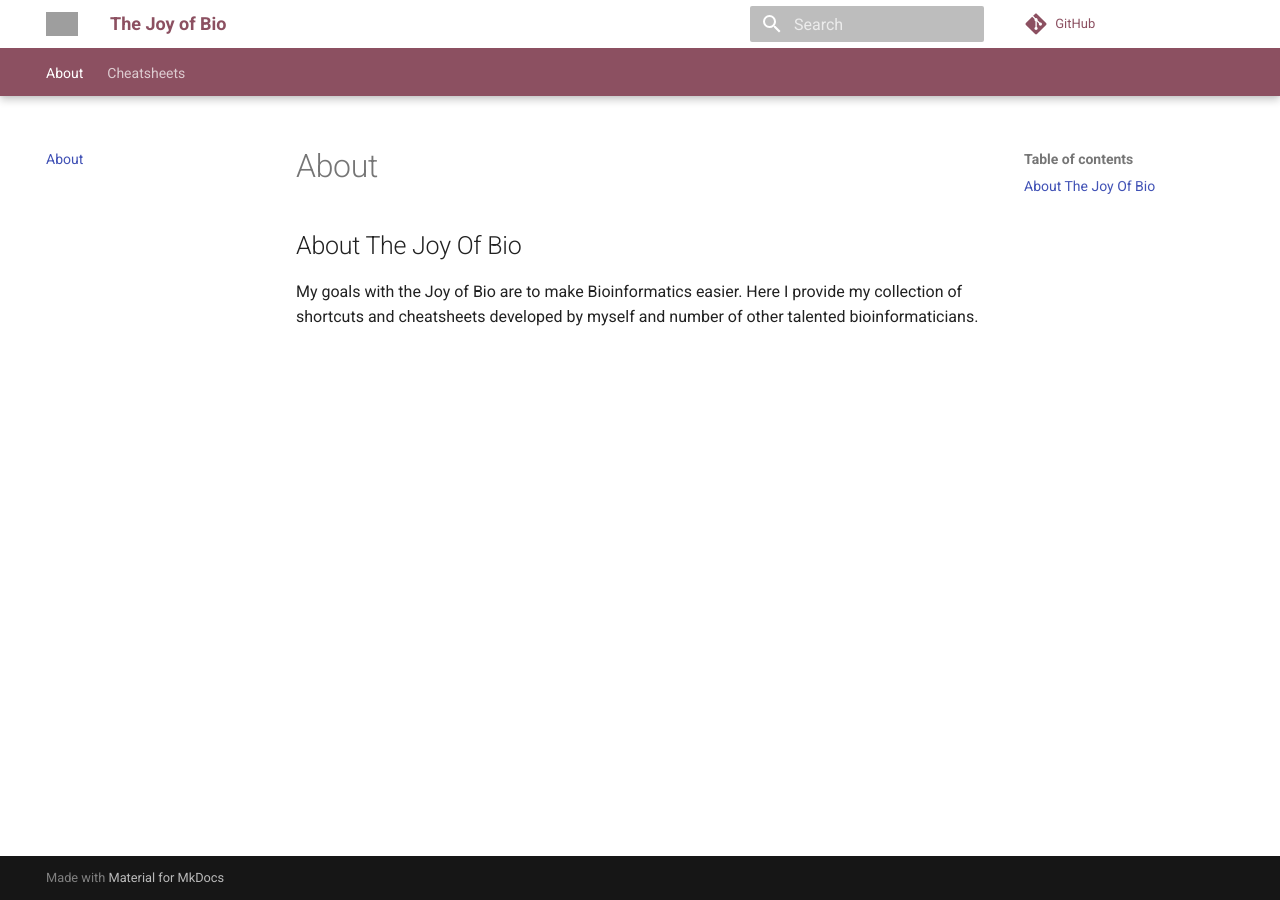
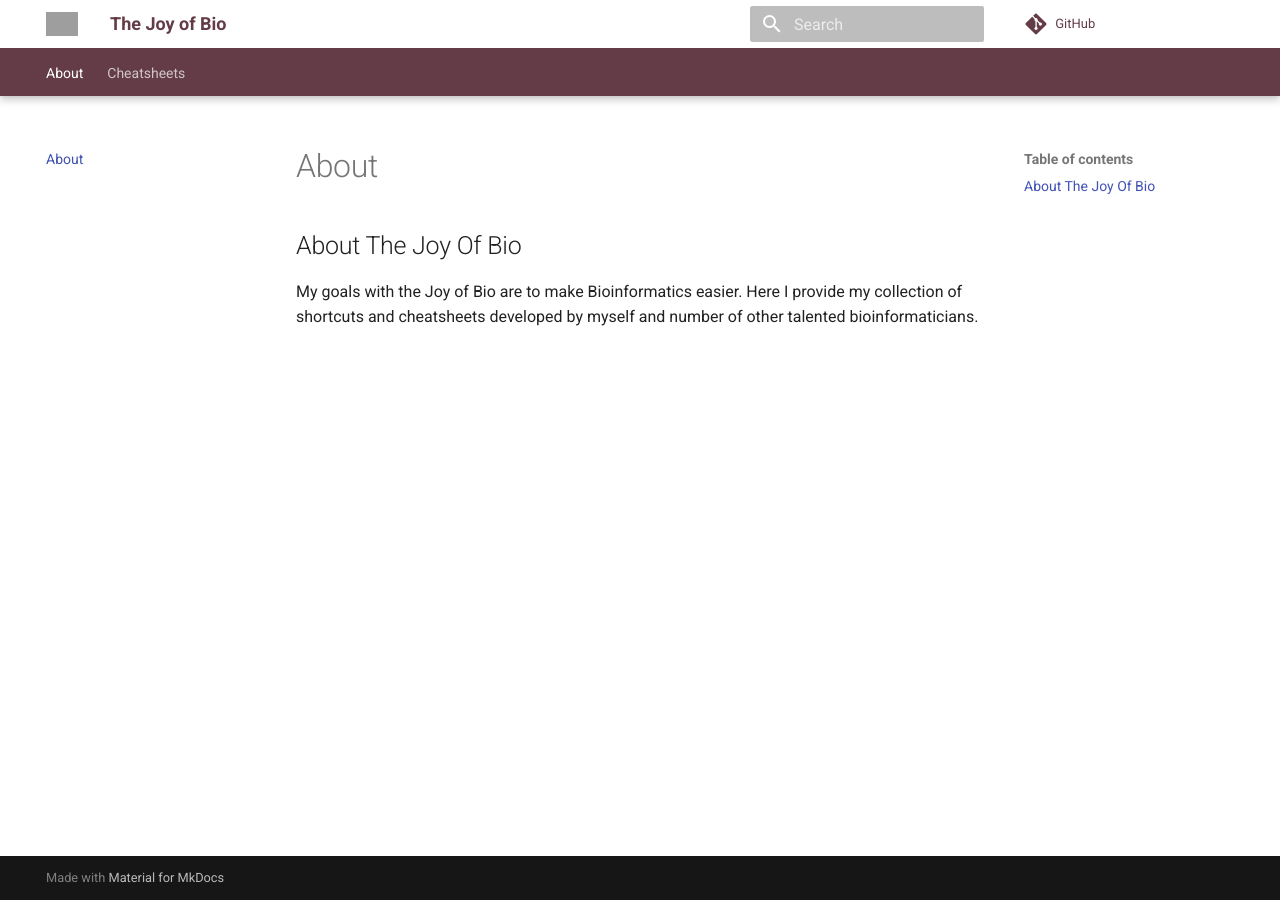
Before and after one commit to BioNomad/joy_of_bio, an MkDocs documentation site: the page built from docs/index.md, in a window 1280 px wide. Built offline with MkDocs 1.6.1 and Material for MkDocs 9.7.7, drawn with Linux system fonts in a browser that asks for light colours; comment, search, counter and statistics services are not loaded; grey boxes are pictures that could not be loaded.

Commit message:
Update extra.css

```diff
--- a/docs/stylesheets/extra.css
+++ b/docs/stylesheets/extra.css
@@ -1,10 +1,10 @@
 :root > * {
-  --md-primary-fg-color:        #8c5061;
+  --md-primary-fg-color:        #633c47;
 }
 
 .md-header{
     background-color: white;
-    color: #8c5061;
+    color: #633c47;
 }
 @font-face {
     font-weight: bold;
```
